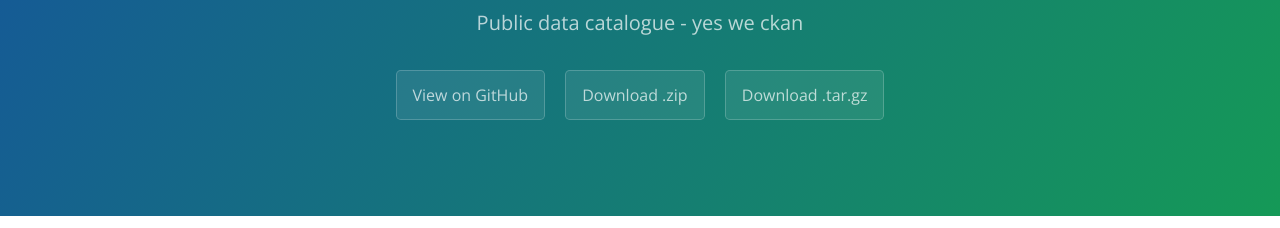
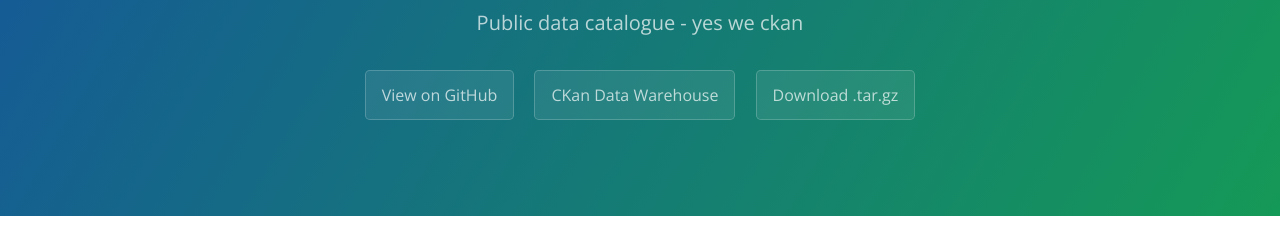
Before and after one commit to florianm/govhack2015, a plain HTML site: page index.html in a window 1280 px wide. Shown: the part 167-395 px from the top of the page. Drawn offline with nearby package versions, Linux system fonts and the light colour scheme.

Commit message:
Linky linky

```diff
--- a/index.html
+++ b/index.html
@@ -14,7 +14,7 @@
       <h1 class="project-name">Govhack2015</h1>
       <h2 class="project-tagline">Public data catalogue - yes we ckan</h2>
       <a href="https://github.com/florianm/govhack2015" class="btn">View on GitHub</a>
-      <a href="https://github.com/florianm/govhack2015/zipball/master" class="btn">Download .zip</a>
+      <a href="http://open-data.yes-we-ckan.org/" class="btn">CKan Data Warehouse</a>
       <a href="https://github.com/florianm/govhack2015/tarball/master" class="btn">Download .tar.gz</a>
     </section>
 
```
